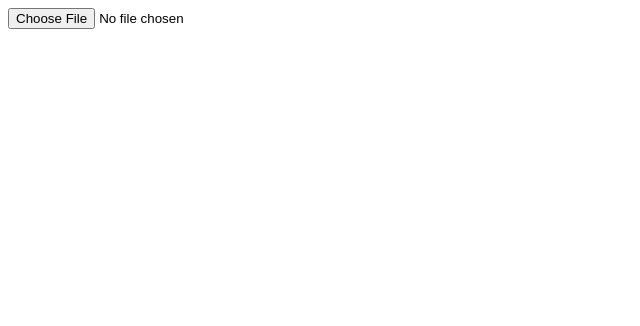
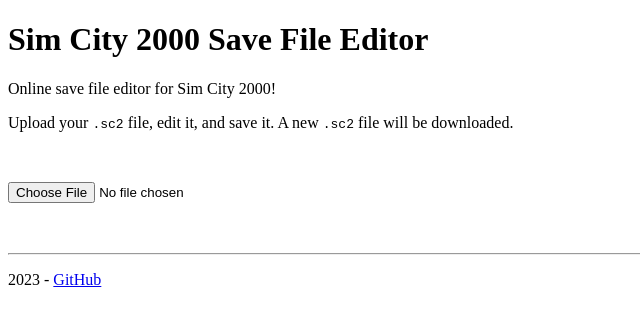
Before and after one commit to grenoult/sc2k-save-editor, a plain HTML site: page index.html in a window 1280 px wide. Shown: the whole page, without its empty margins (0-640 px from the left). Drawn offline with Linux system fonts and the light colour scheme.

Commit message:
Add instructions, GitHub link.

```diff
--- a/index.html
+++ b/index.html
@@ -1,9 +1,16 @@
 <!DOCTYPE html>
 <html>
     <head>
+        <title>Sim City 2000 save file editor</title>
     </head>
 <body>
+    <!-- Instructions -->
+    <h1>Sim City 2000 Save File Editor</h1>
+    <p>Online save file editor for Sim City 2000!</p>
+    <p>Upload your <code>.sc2</code> file, edit it, and save it. A new <code>.sc2</code> file will be downloaded.</p>
+    <p>&nbsp;</p>
 
+    <!-- Form -->
     <input type="file" id="file-upload">
     <pre id="file-content"></pre>
 
@@ -12,10 +19,15 @@
 
     <form style="display: none;" id="editor-form">
         <label for="money-value">Money:</label>
-        <input type="number" id="money-value" min=" -2147483648" max="2147483647"/>
+        <input type="number" id="money-value" min="-2147483648" max="2147483647"/>
 
         <input type="submit" value="Save"/>
     </form>
+
+    <!-- Footer -->
+    <p>&nbsp;</p>
+    <hr/>
+    <p>2023 - <a href="https://github.com/grenoult/sc2k-save-editor">GitHub</a></p>
 
 </body>
 <script>
```
